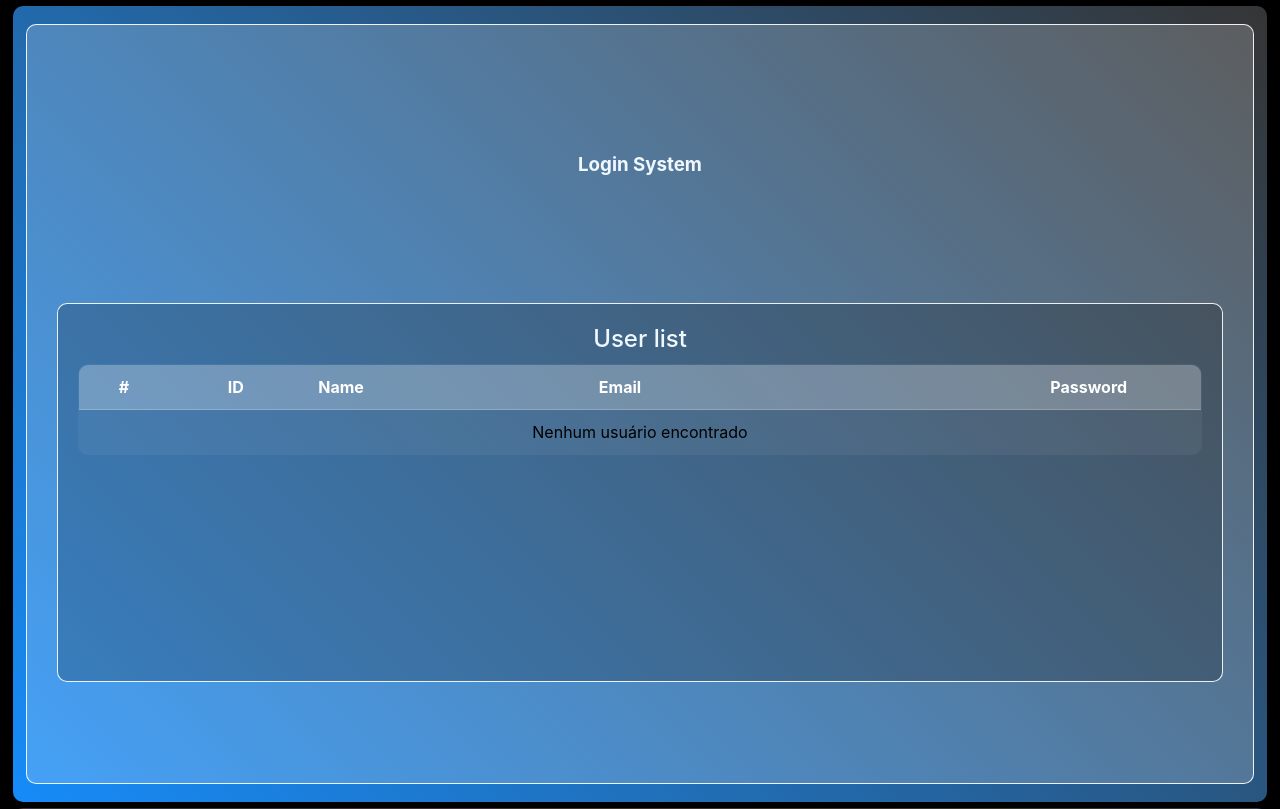
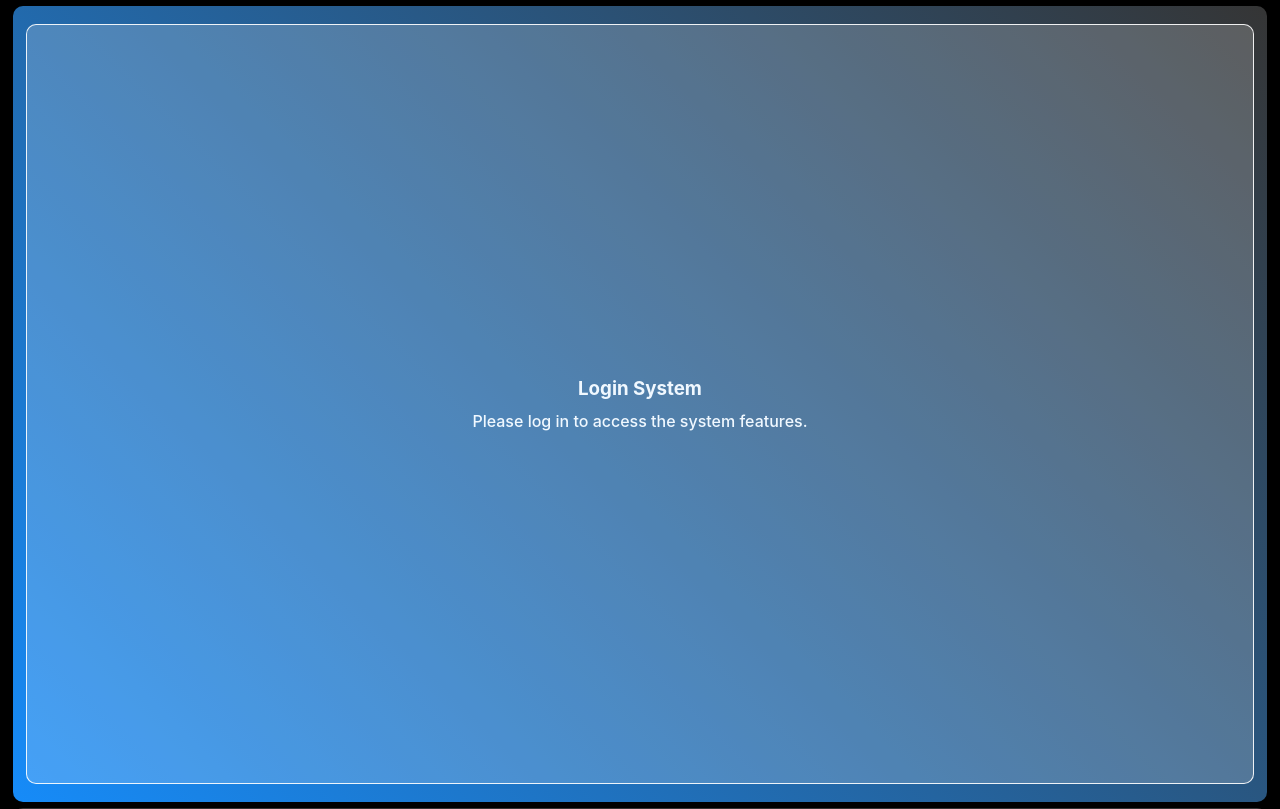
Before and after one commit to Alonso-Rodrigues/PHP-Login-System-Study, a PHP site: page /index.php in a window 1280 px wide. Shown: the part 80-889 px from the top of the page. Run offline with PHP 8.4, Linux system fonts and the light colour scheme.

Commit message:
feat: add conditional rendering user table

```diff
--- a/public/pages/home.php
+++ b/public/pages/home.php
@@ -42,8 +42,11 @@ if ($isLoggedIn) {
               }
             ?>
           </p>
+          <?php else: ?>
+            <p>Please log in to access the system features.</p>
           <?php endif; ?>
       </section>
+      <?php if ($isLoggedIn): ?>
         <section class="list-users">
           <h2>User list</h2>
           <table class="table-users">
@@ -70,12 +73,13 @@ if ($isLoggedIn) {
                   <?php endforeach; ?>
                   <?php else: ?>
                     <tr>
-                      <td colspan="5" style="text-align: center;">Nenhum usuário encontrado</td>
+                        <td colspan="5" style="text-align: center;">No users found</td>
                     </tr>
                 <?php endif; ?>
               </tbody>
           </table>
         </section>
+      <?php endif; ?>
     </section>
   </main>
   <footer>
```
Lines whose indentation alone changed are shown as unchanged.
